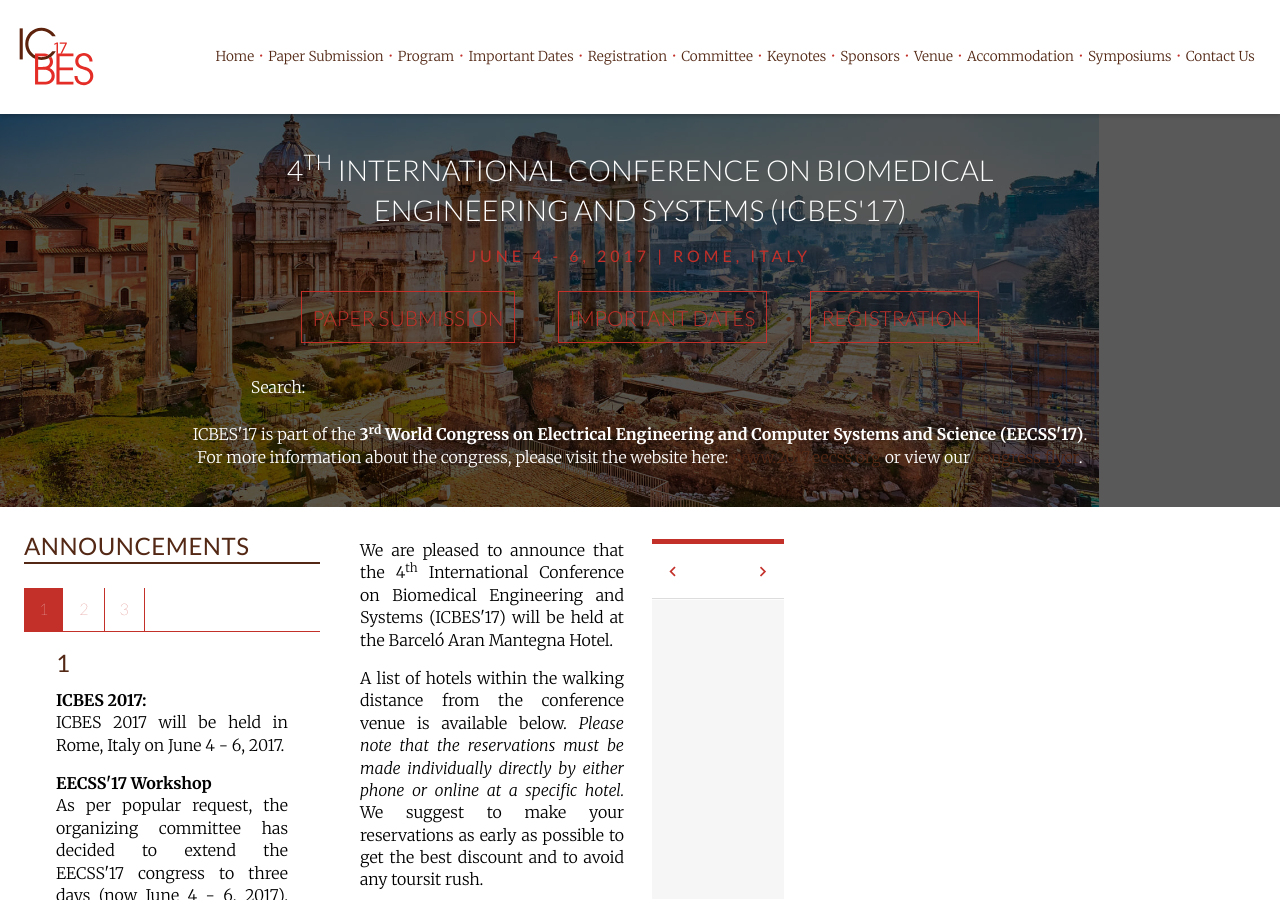
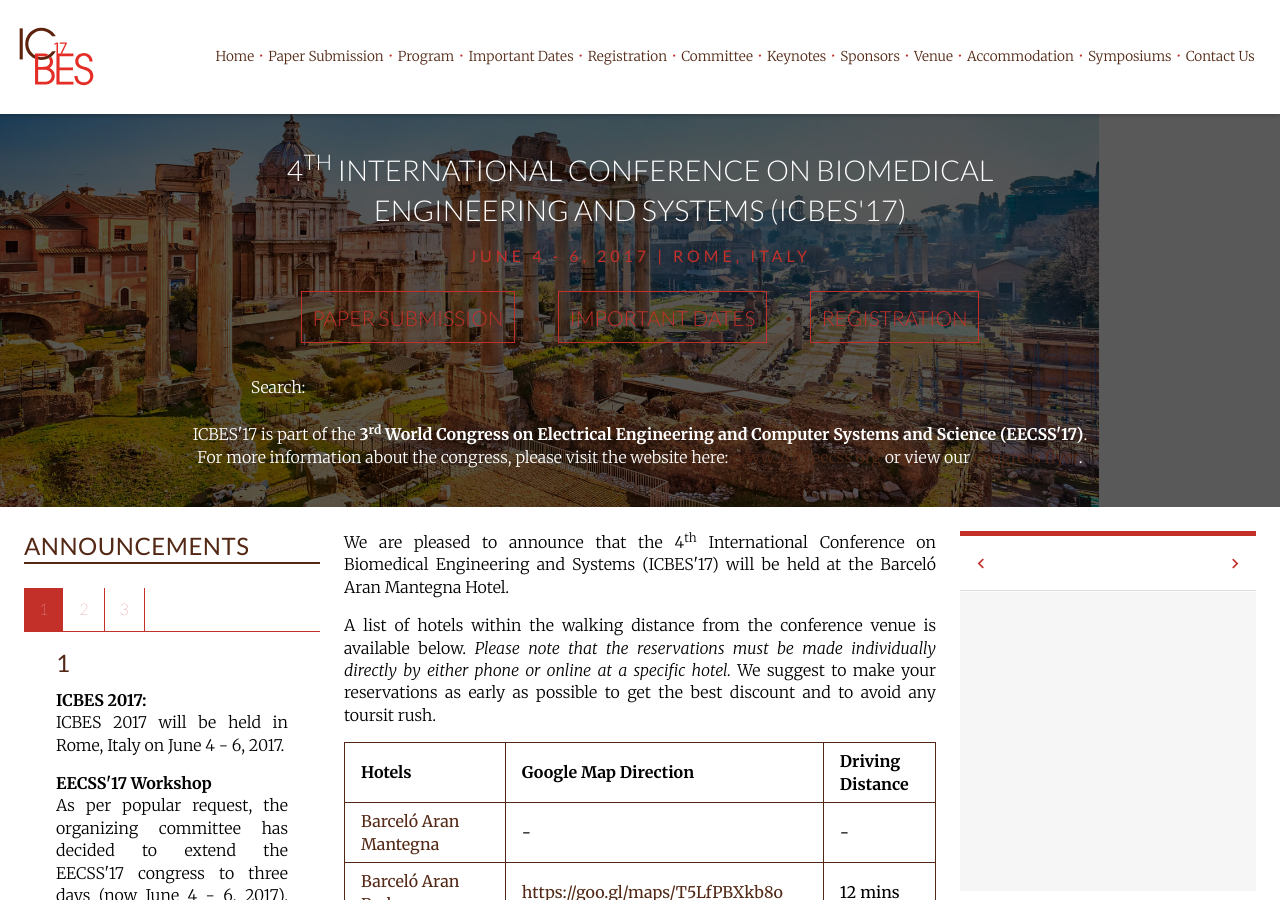
Before and after one commit to intaset/icbes, a Jekyll site: the page built from accommodation.html, in a window 1280 px wide and 900 px high. Built offline with Jekyll 4.4.1, drawn with Linux system fonts in a browser that asks for light colours; nearby versions of some CDN libraries; Markdown is read by kramdown in place of the engine named in the settings; comment, search, counter and statistics services are not loaded.

Commit message:
accomodations

```diff
--- a/accommodation.html
+++ b/accommodation.html
@@ -9,11 +9,6 @@
 <div class="unit unit-s-1 unit-m-1-4-1 unit-l-1-4-1">
   <div class="unit-spacer content">
   <!--<p class="body">We will provide a list of nearby accommodations to the venue soon! Thank you for your patience.</p>-->
-
-<a id="top"></a>
-<div class="unit unit-s-1 unit-m-1-4-1 unit-l-1-4-1">
-  <div class="unit-spacer content">
-  <!--<p class="body">We will provide a list of nearby accommodations to the venue soon! Thank you for your patience.</p> -->
 
   <p class="body">We are pleased to announce that the 4<sup>th</sup> International Conference on Biomedical Engineering and Systems (ICBES'17) will be held at the Barceló Aran Mantegna Hotel. <!-- More importantly, we have collaborated with the hotel to offer our customers a reduced rate on the accommodations! Please click here for more information: Hotel Alimara Barcelona --></p>
 
```
Also changed, not shown: 1 other file.
